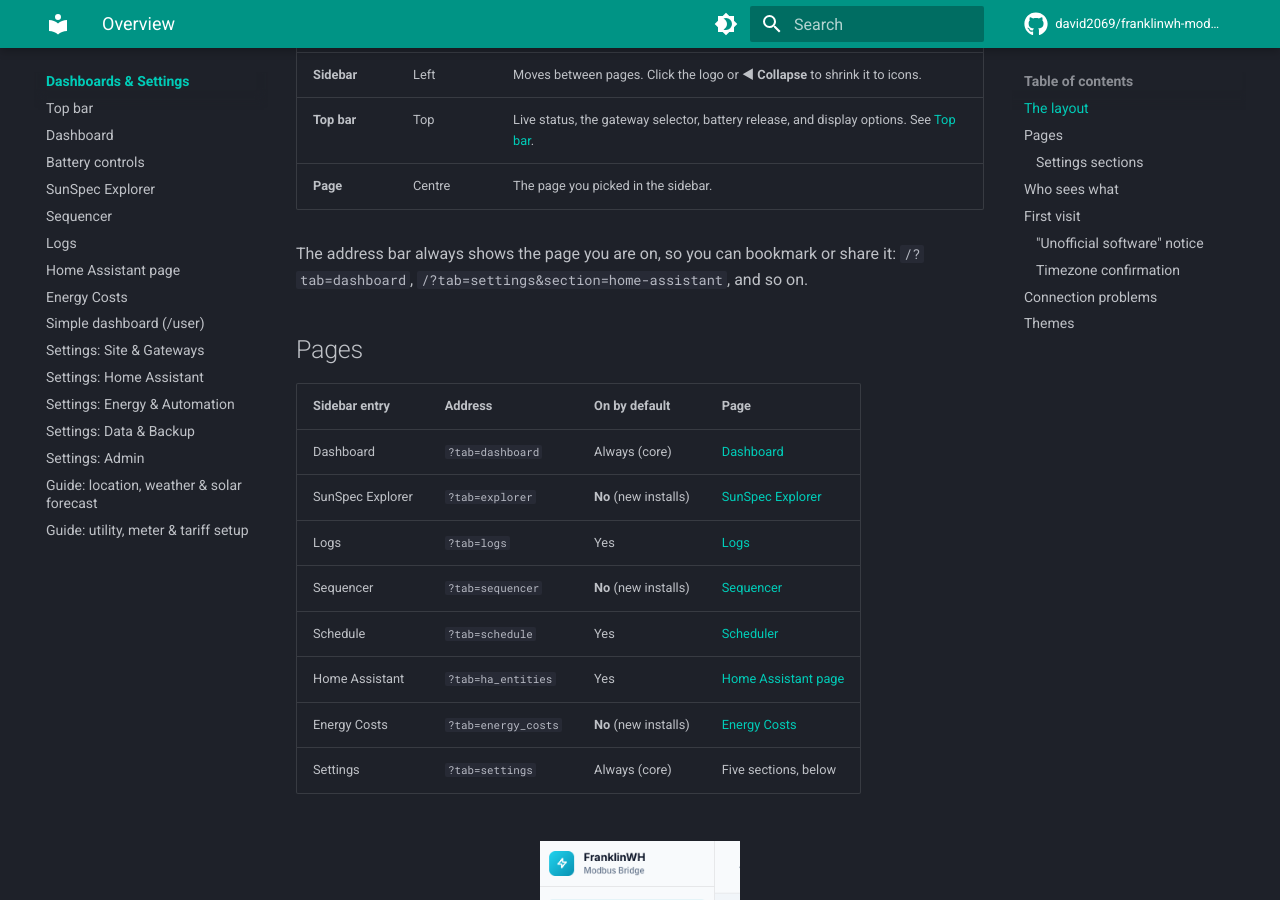
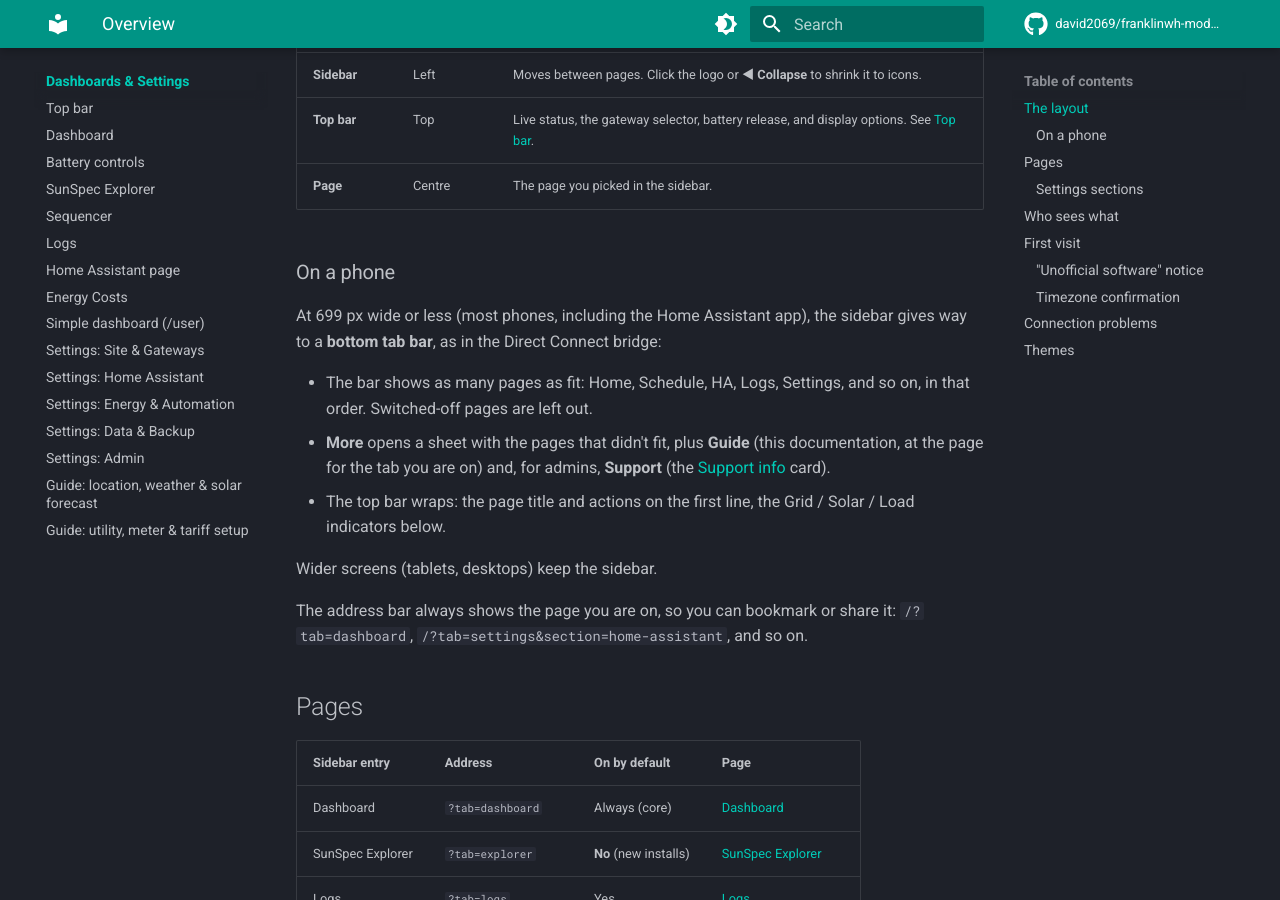
Before and after one commit to david2069/franklinwh-modbus-bridge, an MkDocs documentation site: the page built from docs/user/ui/index.md, in a window 1280 px wide and 900 px high, scrolled down 938 px. Built offline with MkDocs 1.6.1 and Material for MkDocs 9.7.7, drawn with Linux system fonts in a browser that asks for light colours; comment, search, counter and statistics services are not loaded.

Commit message:
feat(ui): phone layout — bottom tab bar, More sheet, wrapping top bar (#262) (#264)
Owner request, matching the Direct Connect bridge. At 699 px and below:
- a bottom tab bar replaces the sidebar; slots = max(4, width/64), the last
  always More (one NAV_TABS registry, switched-off modules left out);
- More opens a sheet above the bar with the tabs that didn't fit, Guide (the
  published docs at the current tab's page, #261: links, not bundled) and,
  for admins, Support info;
- the top bar wraps (full title; Grid/Solar/Load indicators with labels on a
  second line) instead of truncating to "DA..." and hiding the indicators;
- the device bar wraps left-aligned with tighter gaps.
Desktop and tablets are unchanged. Only classes already in the compiled
Tailwind sheet are used (the rest inline), as it can't be rebuilt here.

console_gate: a phone-width pass checks the bottom bar, More open/close and
no sideways scroll on Dashboard and Settings.

Refs #262


Claude-Session: https://claude.ai/code/session_01Y16KzdPEVsgLsqKASFjb7K

Co-authored-by: david2069 <david2069@users.noreply.github.com>
Co-authored-by: Claude Opus 5.5 <noreply@anthropic.com>

```diff
--- a/docs/user/ui/index.md
+++ b/docs/user/ui/index.md
@@ -15,6 +15,21 @@ The UI has three parts:
 | **Sidebar** | Left | Moves between pages. Click the logo or **◀ Collapse** to shrink it to icons. |
 | **Top bar** | Top | Live status, the gateway selector, battery release, and display options. See [Top bar](top-bar.md). |
 | **Page** | Centre | The page you picked in the sidebar. |
+
+### On a phone
+
+At 699 px wide or less (most phones, including the Home Assistant app), the
+sidebar gives way to a **bottom tab bar**, as in the Direct Connect bridge:
+
+- The bar shows as many pages as fit: Home, Schedule, HA, Logs, Settings, and so on, in that
+  order. Switched-off pages are left out.
+- **More** opens a sheet with the pages that didn't fit, plus **Guide** (this documentation,
+  at the page for the tab you are on) and, for admins, **Support** (the
+  [Support info](settings-admin.md#support-info) card).
+- The top bar wraps: the page title and actions on the first line, the Grid / Solar / Load
+  indicators below.
+
+Wider screens (tablets, desktops) keep the sidebar.
 
 The address bar always shows the page you are on, so you can bookmark or share it:
 `/?tab=dashboard`, `/?tab=settings&section=home-assistant`, and so on.
--- a/src/franklinwh_bridge/templates/tabs/dashboard.html
+++ b/src/franklinwh_bridge/templates/tabs/dashboard.html
@@ -3,7 +3,9 @@
 
   <!-- Device Info Bar -->
   <div class="card !p-3 mb-4">
-    <div class="flex items-center gap-6 flex-wrap text-xs">
+    <!-- Wraps on a phone with tighter gaps, everything left-aligned (#262). -->
+    <div class="flex items-center flex-wrap text-xs"
+         :class="$store.app.phoneNav ? 'gap-x-4 gap-y-2' : 'gap-6'">
       <!-- Gateway context indicator (multi-gateway only) -->
       <div x-show="$store.app.multiGateway" class="flex items-center gap-1.5">
         <span class="text-slate-500">Viewing</span>
@@ -34,7 +36,7 @@
         <span class="text-slate-500">SoC <span x-show="$store.app.showSources" class="source-tag">713.SoC</span></span>
         <span class="font-mono font-semibold text-slate-200" x-text="($store.app.points.soc ?? '--') + '%'"></span>
       </div>
-      <div class="flex items-center gap-2 ml-auto">
+      <div class="flex items-center gap-2" :class="$store.app.phoneNav ? '' : 'ml-auto'">
         <span class="text-slate-500">Grid</span>
         <span class="chip text-[10px]"
               :class="$store.app.points.grid_mode === 'Grid Forming' ? 'warn' : 'ok'"
```
Also changed, not shown: src/franklinwh_bridge/static/js/app.js (+44 -0 lines), src/franklinwh_bridge/templates/index.html (+6 -1 lines), src/franklinwh_bridge/templates/partials/bottom_nav.html (added, +74 -0 lines), src/franklinwh_bridge/templates/partials/topbar.html (+10 -6 lines), 1 other file.
